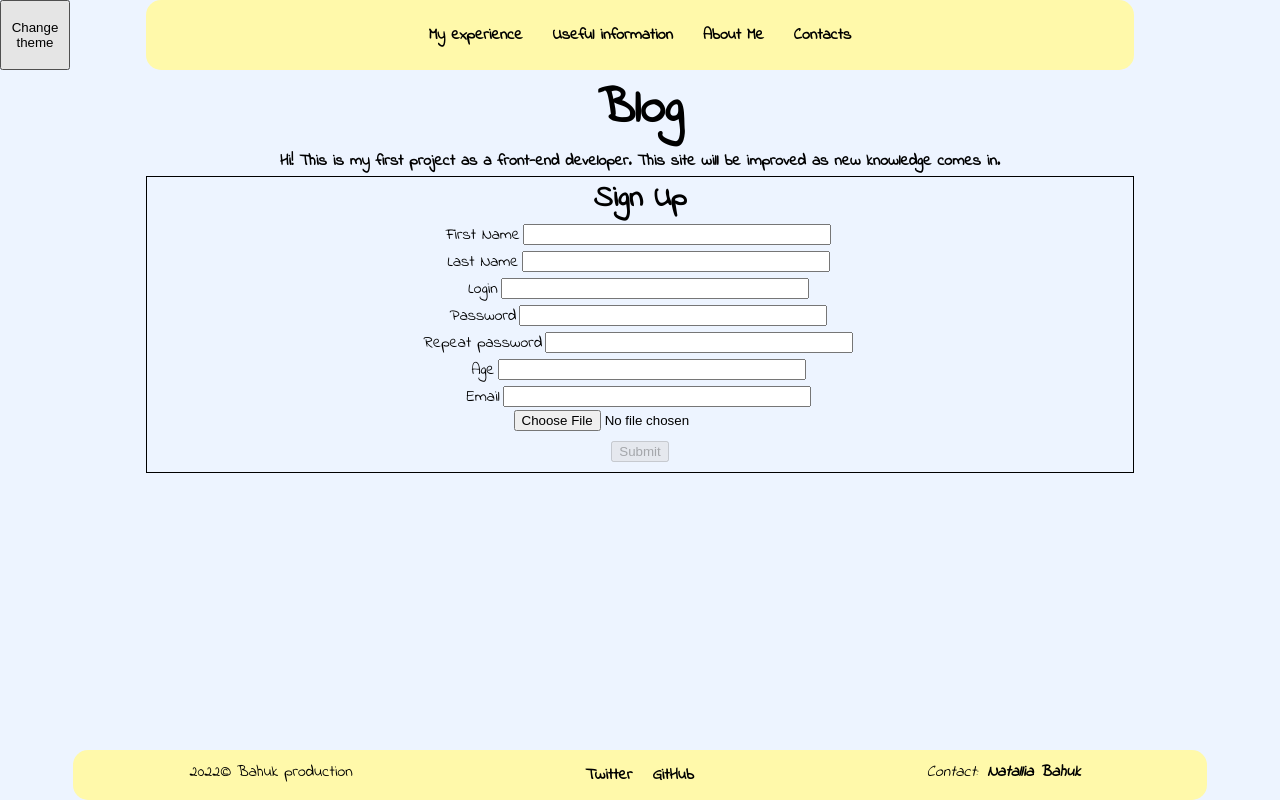
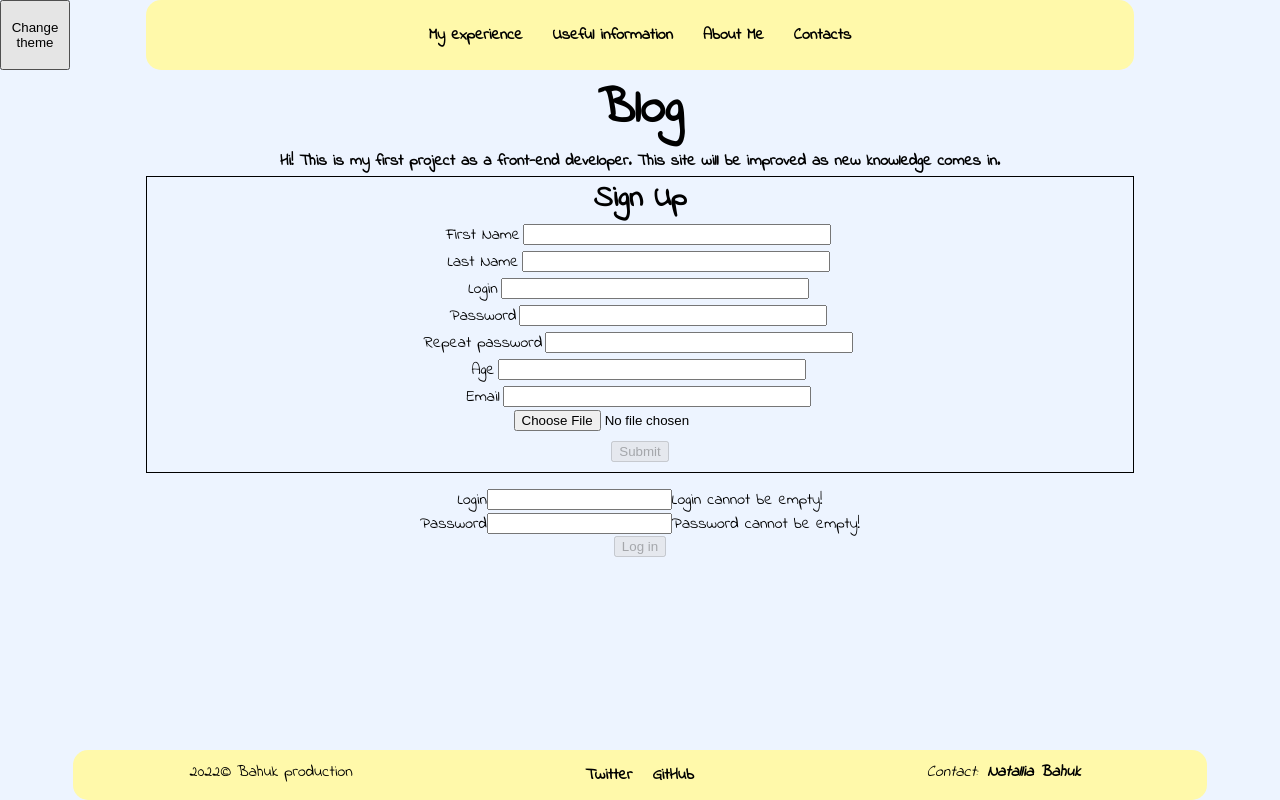
Before and after one commit to ohthatbaguk/genshin-impact, a React (Create React App) app: page / in a window 1280 px wide. Built offline with nearby package versions, Linux system fonts and the light colour scheme; a web font is replaced by a local one.

Commit message:
create login form

```diff
--- a/src/components/Main/Main.js
+++ b/src/components/Main/Main.js
@@ -1,5 +1,6 @@
 import styles from "./main.module.css";
 import Form from "src/components/Main/components/Form/Form";
+import LoginForm from "src/components/Main/components/LoginForm/LoginForm";
 
 export default function Main() {
   return (
@@ -12,6 +13,7 @@ export default function Main() {
         </p>
       </article>
       <Form />
+      <LoginForm />
 
       {/*<section className={styles.widgetContainer}>*/}
       {/*  <Clock />*/}
--- /dev/null
+++ b/src/components/Main/components/LoginForm/LoginForm.js
@@ -0,0 +1,49 @@
+import styles from "./loginForm.module.css";
+import { useState } from "react";
+import validators from "src/components/Main/components/LoginForm/validators";
+
+export default function LoginForm() {
+  const [values, setValue] = useState({});
+  const { errors, isValid } = validate(values, validators);
+
+  const handleChange = (e) => {
+    const enteredData = {
+      ...values,
+      [e.target.name]: e.target.value,
+    };
+
+    setValue(enteredData);
+  };
+
+  const onSubmit = (e) => {
+    e.preventDefault();
+    console.log(`The login is ${values.login}`);
+    console.log(`The password is ${values.password}`);
+  };
+
+  return (
+    <form onSubmit={onSubmit} className={styles.loginForm}>
+      <label>
+        Login
+        <input onChange={handleChange} name="login" type="text" />
+        {errors.login ?? ""}
+      </label>
+      <label>
+        Password
+        <input onChange={handleChange} name="password" type="password" />
+        {errors.password ?? ""}
+      </label>
+      <input disabled={!isValid} type="submit" value="Log in" />
+    </form>
+  );
+}
+
+function validate(values, validators) {
+  const errors = validators
+    .map((validator) => validator(values))
+    .filter((item) => typeof item === "object")
+    .reduce((errors, error) => ({ ...errors, ...error }), {});
+
+  const isValid = Object.keys(errors).length === 0;
+  return { errors, isValid };
+}
--- /dev/null
+++ b/src/components/Main/components/LoginForm/loginForm.module.css
@@ -0,0 +1,6 @@
+.loginForm {
+    margin: 15px;
+    display: flex;
+    flex-direction: column;
+    align-items: center;
+}
--- /dev/null
+++ b/src/components/Main/components/LoginForm/validators.js
@@ -0,0 +1,26 @@
+export default [
+  ({ login }) => {
+    if (!login) {
+      return { login: "Login cannot be empty!" };
+    }
+    if (login.length < 5 || login.length > 20) {
+      return {
+        login:
+          "The length of the login must be at least 5 characters and no more than 20",
+      };
+    }
+    if ({ login }) {
+      const enteredLogin = Array.from(login);
+      const firstSymbol = enteredLogin[0];
+      console.log(enteredLogin, firstSymbol);
+      if (firstSymbol === firstSymbol.toUpperCase()) {
+        return { login: "Login should be with a small letter" };
+      }
+    }
+  },
+  ({ password }) => {
+    if (!password) {
+      return { password: "Password cannot be empty!" };
+    }
+  },
+];
```
